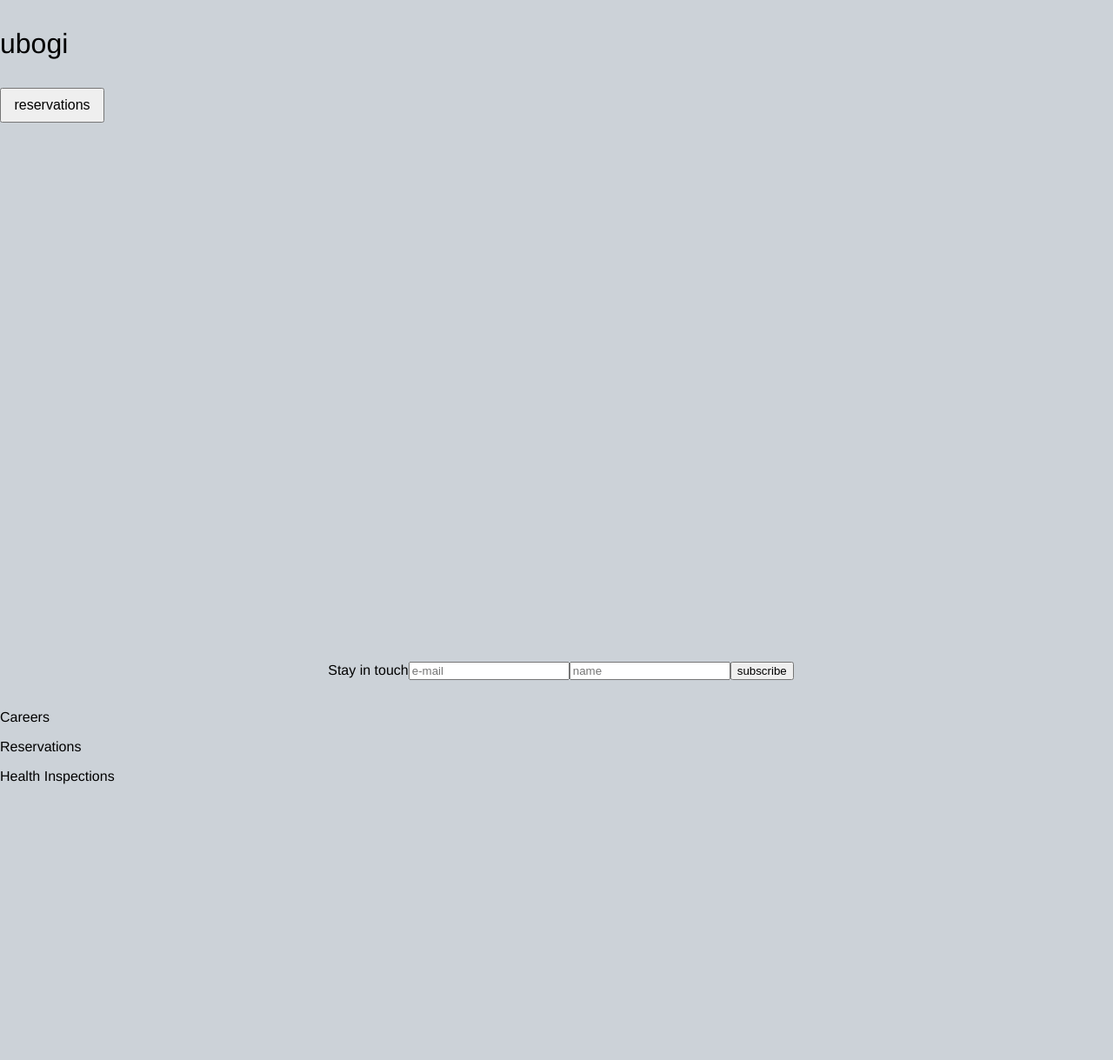
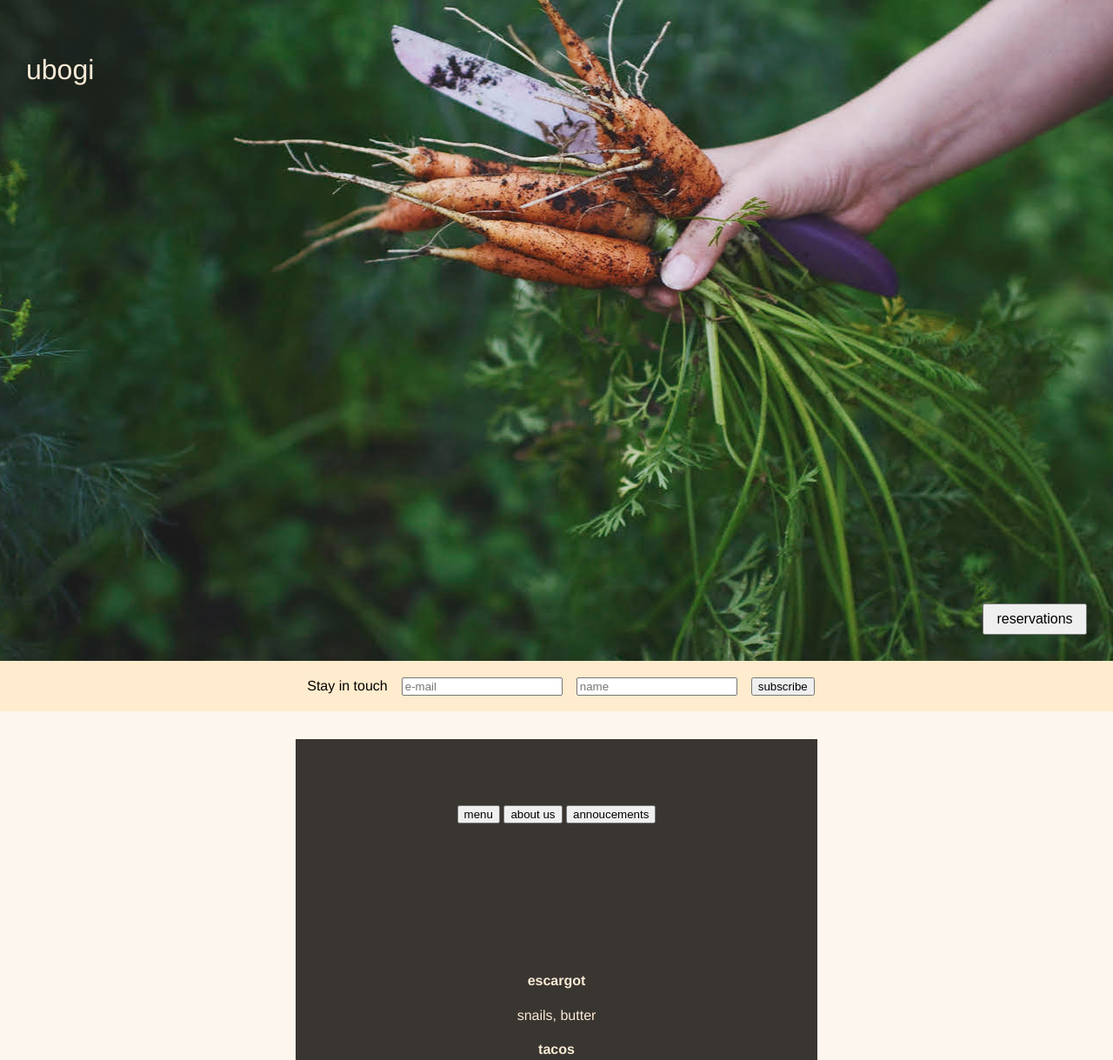
Before and after one commit to carolinekle/restaurant-page, a plain HTML site: page dist/index.html in a window 1280 px wide. Shown: the top 1219 px of the page at 87% size. Before the commit the page ends 918 px from the top, so only its background shows below. Drawn offline with Linux system fonts and the light colour scheme.

Commit message:
add more css

```diff
--- a/dist/index.html
+++ b/dist/index.html
@@ -25,8 +25,16 @@
         </div>
 
         <div class = "tabs">
+            <div class = "tabButtons">
+                <button>menu</button>
+                <button>about us</button>
+                <button>annoucements</button>
+            </div>
             <div id = "menu">
-
+                <h4>escargot</h4>
+                <p>snails, butter</p>
+                <h4>tacos</h4>
+                <p>beef, cilantro, </p>
             </div>
             <div id = "aboutUs">
 
@@ -42,7 +50,6 @@
             <p>Health Inspections</p>
         </footer>
 
-
     </div>
 </body>
 </html>
--- a/src/style.css
+++ b/src/style.css
@@ -2,12 +2,22 @@ body{
     display: flex;
     font-family: Helvetica, sans-serif;
     height: -webkit-fill-available;
-    width: -webkit-fill-available;
+    width: 100vw;
     overflow: scroll;
+    overflow-x: hidden;
     margin:0px;
-    background-color: #ccd2d8;
+    background-color: rgb(252, 246, 238);
+    max-width:100%;
 }
 
+.top{
+    width: 100vw;
+    height: 95vh;
+    display: flex;
+    flex-direction: column;
+    background-image: url(../src/img/farm.jpg);
+    background-position: center center;
+}
 
 .first{
     height:100vh;
@@ -26,11 +36,29 @@ body{
     width:100vw;
     height:3rem;
     padding: 5px;
+    background-color: blanchedalmond;
+}
+
+.subscribe > input{
+    margin-left:1rem;
+}
+
+.subscribe > button{
+    margin-left:1rem;
 }
 
 header{
     font-size: 2rem;
     margin:auto;
+    width: 100vw;
+    height: 95vh;
+    display: flex;
+    flex-direction: column;
+    justify-content: start;
+    align-content: stretch;
+    color: antiquewhite;
+    margin-left: 30px;
+    margin-top: 30px;
 }
 
 .res{
@@ -39,6 +67,45 @@ header{
     height: 2.5rem;
     width: 120px;
     align-items: center;
-    align-content: flex-end;
+    align-self: flex-end;
+    justify-items: end;
     justify-content: center;
+    margin-right: 30px;
+    margin-bottom: 30px;
 }
+
+.tabs{
+    height: 800px;
+    width: 600px;
+    background-color: rgb(57, 53, 48);
+    margin: auto;
+    margin-top: 50px;
+    display: flex;
+    flex-direction: column;
+    justify-content: space-around;
+    align-items: center;
+    color: antiquewhite;
+    text-align: center;
+}
+
+.menu{
+    display: flex;
+    flex-direction: column;
+    justify-content: space-around;
+    align-items: center;
+    flex-direction: column;
+    justify-content: space-around;
+    align-items: center;
+    color: antiquewhite;
+    text-align: center;
+}
+
+footer{
+    display: flex;
+    flex-direction: column;
+    align-items: flex-end;
+    justify-content: center;
+    height: 20vh;
+    width: 30vw;
+    margin: auto;
+}
```
Also changed, not shown: src/img/farm.jpg (added).
